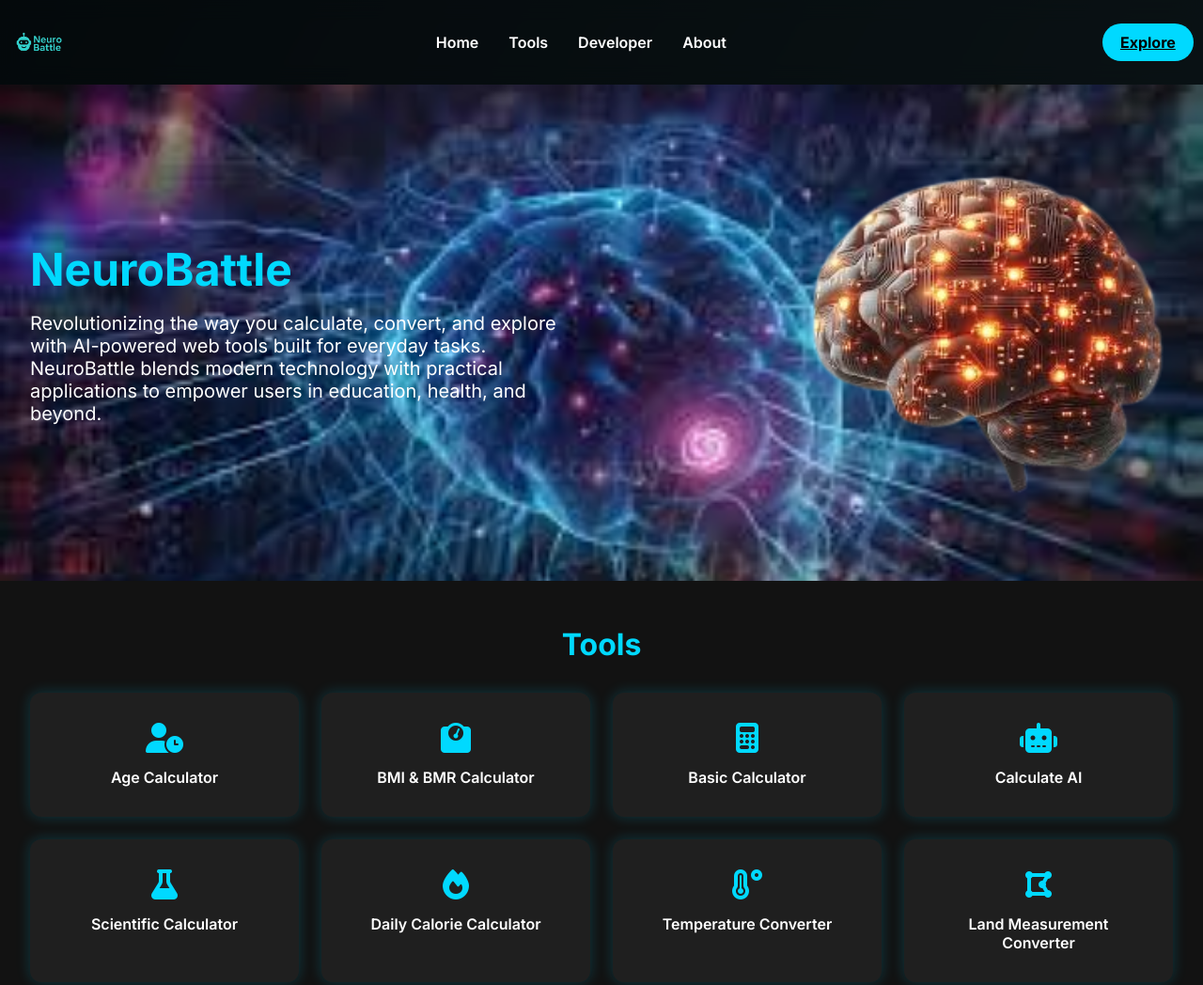
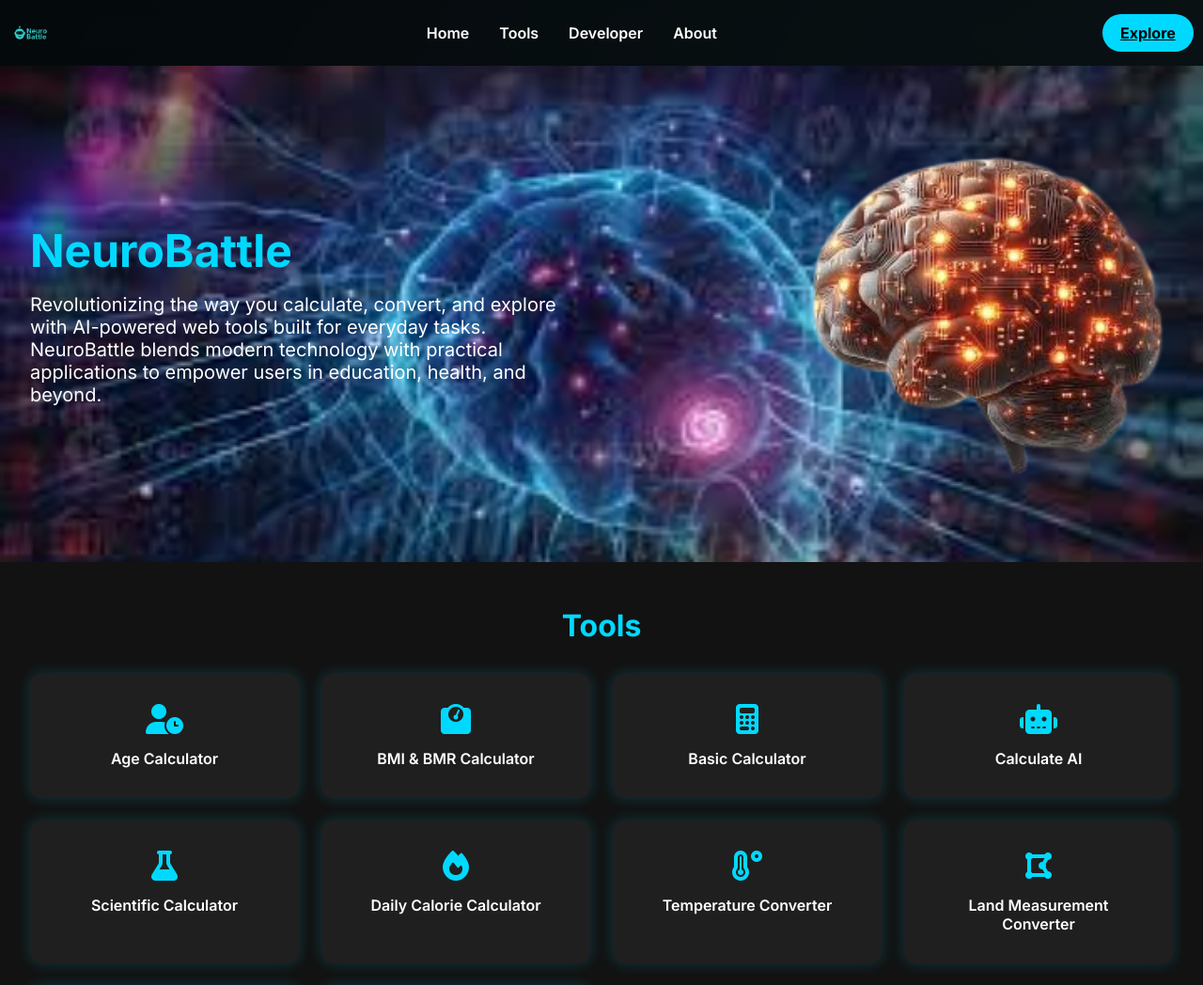
Before and after one commit to nhsrobin/neurobattle, a plain HTML site: page index.html in a window 1280 px wide. Shown: the top 1048 px of the page at 94% size. Drawn offline with Linux system fonts and the light colour scheme.

Commit message:
Update index.html

```diff
--- a/index.html
+++ b/index.html
@@ -260,7 +260,7 @@
       <span></span>
       <span></span>
     </div>
-    <img style="height:70px" " src="./img/logo.png" alt="NeuroBattle Logo">
+    <img " src="./img/logo.png" alt="NeuroBattle Logo" weight="70">
     <nav>
       <a href="#">Home</a>
       <a href="#tools">Tools</a>
```
